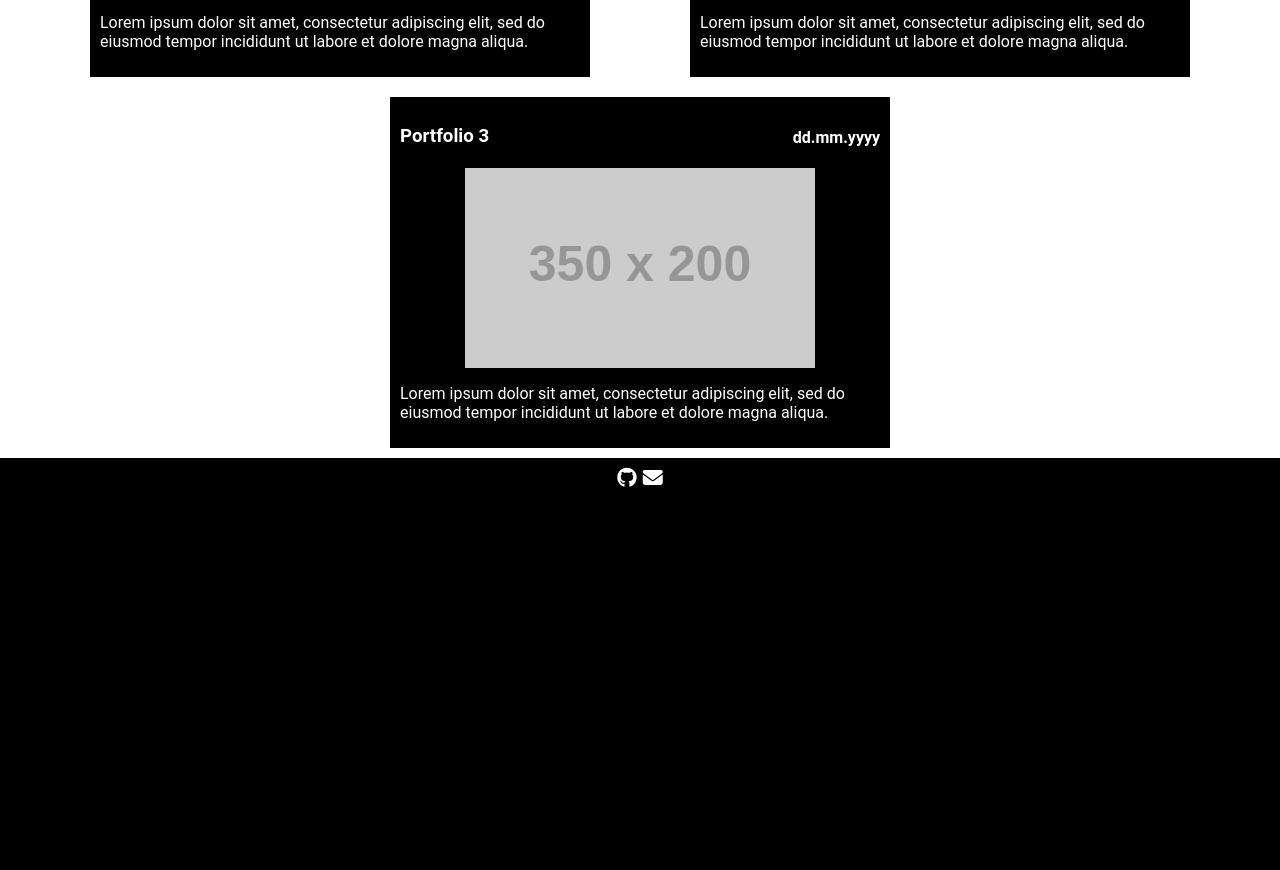
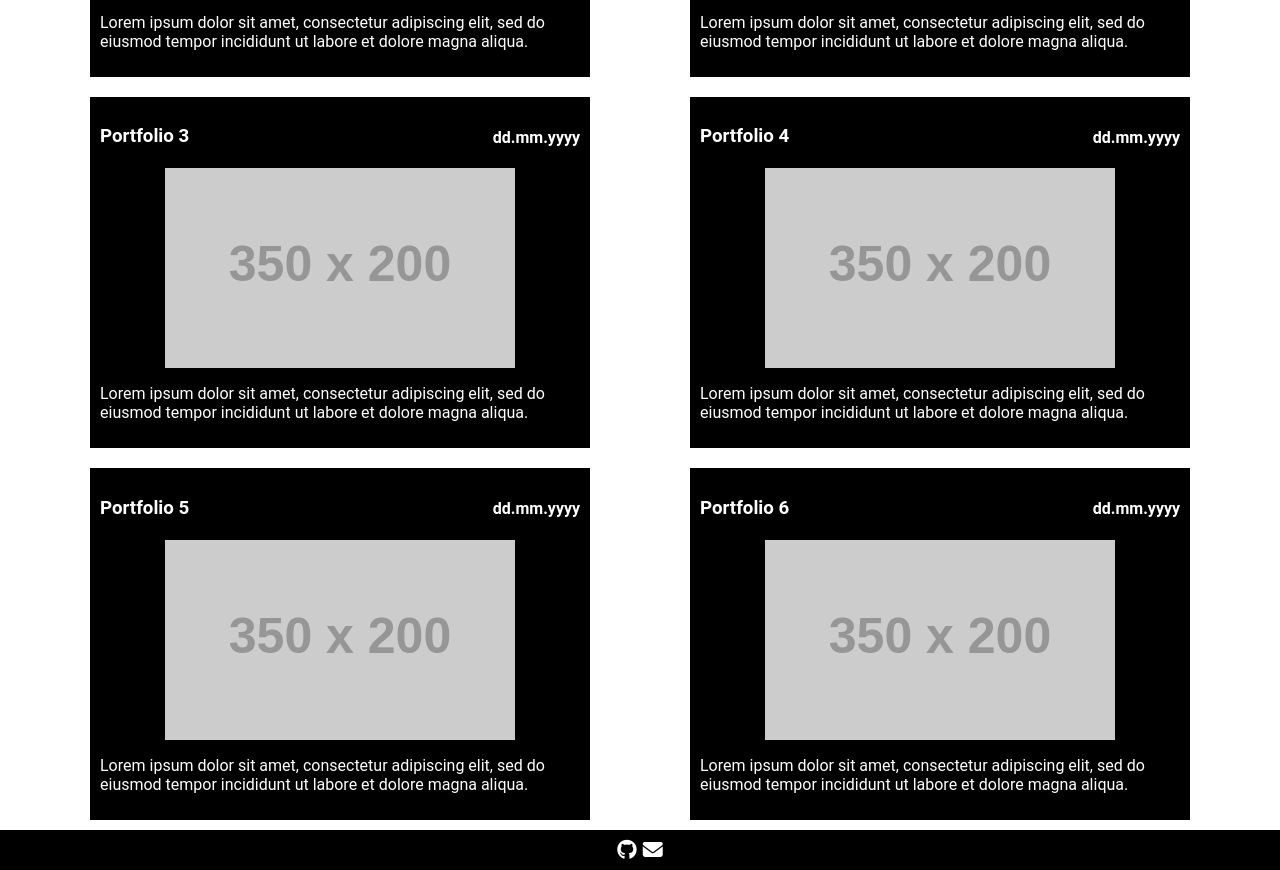
Before and after one commit to haefnir/portfolio, a plain HTML site: page portfolio.html in a window 1280 px wide. Shown: the part 745-1615 px from the top of the page. Before the commit the page ends 1243 px from the top, so only its background shows below. Drawn offline with Linux system fonts and the light colour scheme; placeholder pictures from the web are drawn by us.

Commit message:
doubled number of portfolio slots and tidied up portfolio.css

```diff
--- a/portfolio.css
+++ b/portfolio.css
@@ -12,6 +12,14 @@ body {
 a {
 	text-decoration: none;
 	color: white;
+}
+
+a:visited {
+	color: white;
+}
+
+a:hover {
+	color: DarkGray;
 }
 
 nav {
@@ -111,11 +119,3 @@ footer {
 footer a {
 	padding: 0 3px;
 }
-
-a:visited {
-	color: white;
-}
-
-a:hover {
-	color: DarkGray;
-}
--- a/portfolio.html
+++ b/portfolio.html
@@ -56,6 +56,33 @@
 			<img src="https://via.placeholder.com/350x200" width=350 height=200/>
 			<p>Lorem ipsum dolor sit amet, consectetur adipiscing elit, sed do eiusmod tempor incididunt ut labore et dolore magna aliqua.</p>
 		</section>
+
+		<section>
+			<div>
+				<h3>Portfolio 4</h3>
+				<h4>dd.mm.yyyy</h4>
+			</div>
+			<img src="https://via.placeholder.com/350x200" width=350 height=200/>
+			<p>Lorem ipsum dolor sit amet, consectetur adipiscing elit, sed do eiusmod tempor incididunt ut labore et dolore magna aliqua.</p>
+		</section>
+
+		<section>
+			<div>
+				<h3>Portfolio 5</h3>
+				<h4>dd.mm.yyyy</h4>
+			</div>
+			<img src="https://via.placeholder.com/350x200" width=350 height=200/>
+			<p>Lorem ipsum dolor sit amet, consectetur adipiscing elit, sed do eiusmod tempor incididunt ut labore et dolore magna aliqua.</p>
+		</section>
+
+		<section>
+			<div>
+				<h3>Portfolio 6</h3>
+				<h4>dd.mm.yyyy</h4>
+			</div>
+			<img src="https://via.placeholder.com/350x200" width=350 height=200/>
+			<p>Lorem ipsum dolor sit amet, consectetur adipiscing elit, sed do eiusmod tempor incididunt ut labore et dolore magna aliqua.</p>
+		</section>
 	</main>
 
 	<footer id="contact">
```
